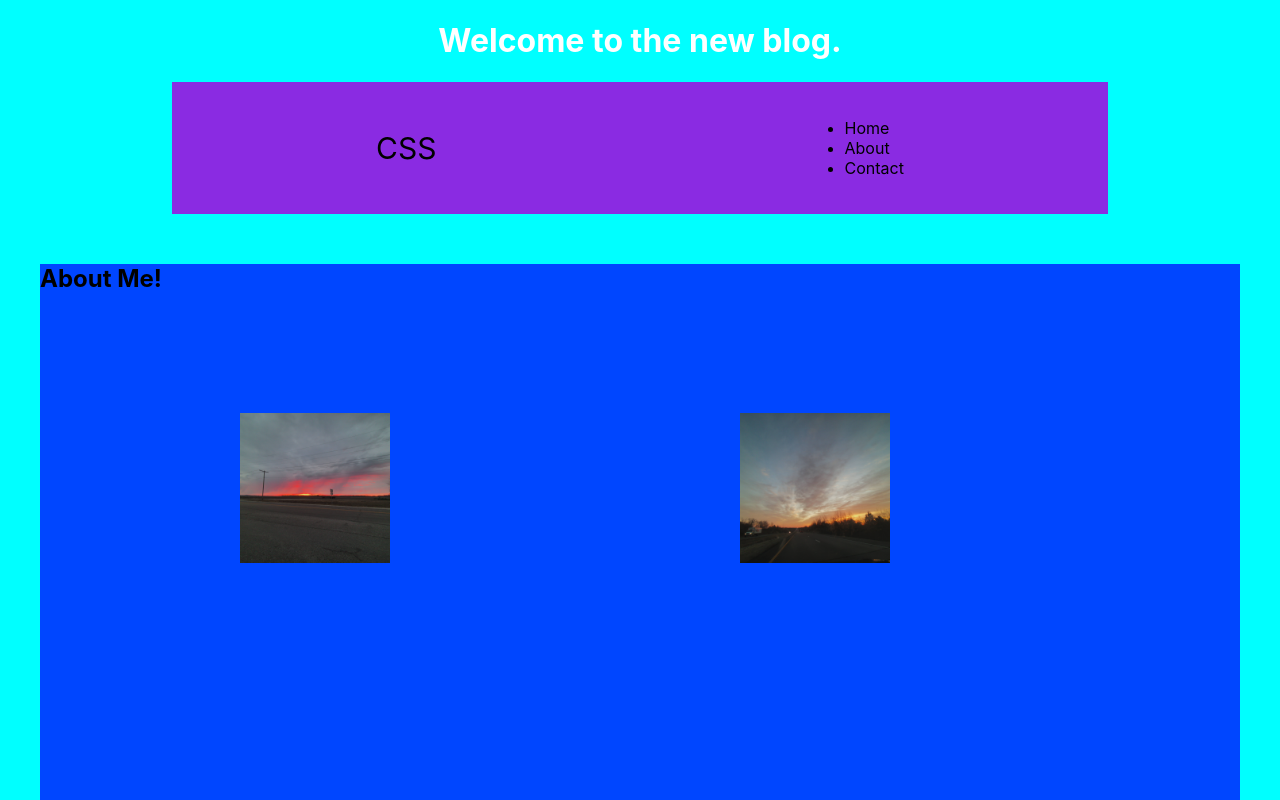
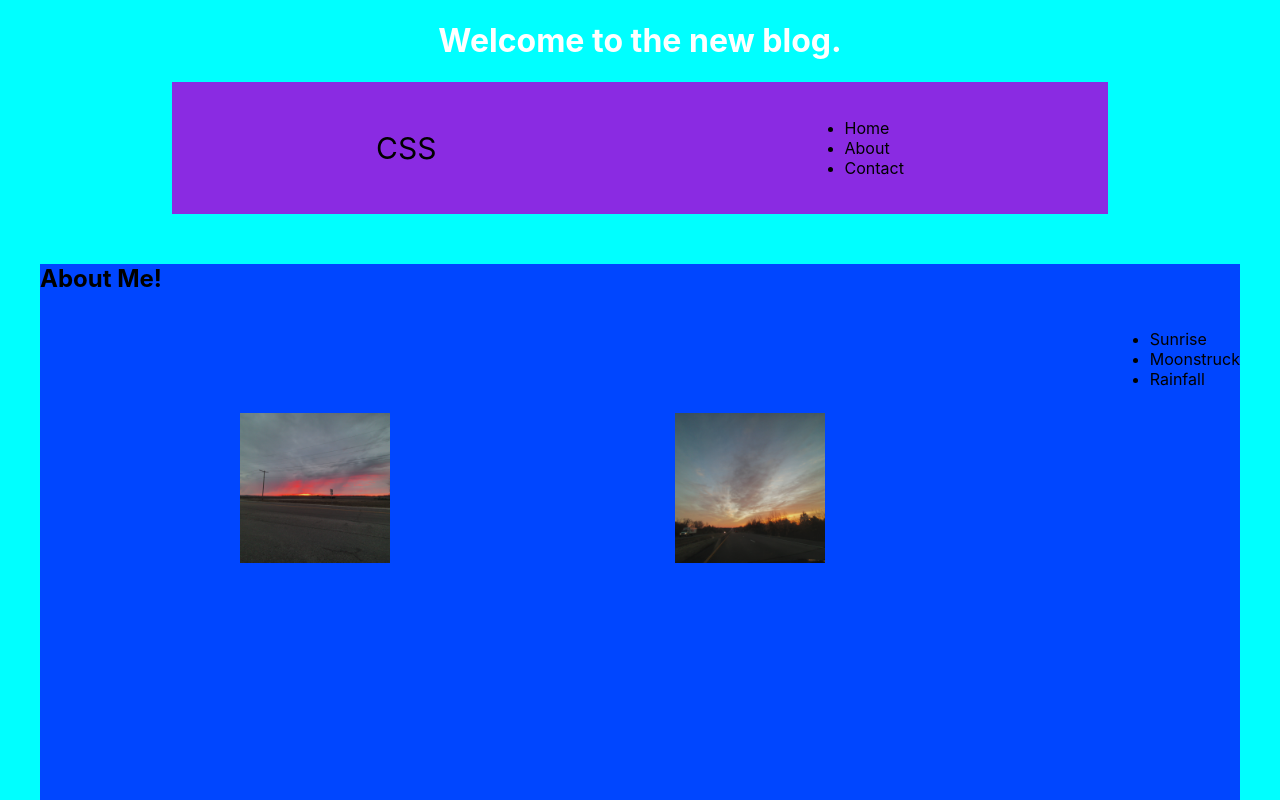
Before and after one commit to llcain/react-css, a React (Create React App) app: page / in a window 1280 px wide. Shown: the top 800 px of the page. Built offline with nearby package versions, Linux system fonts and the light colour scheme; no server answers.

Commit message:
Render books array in unordered list

```diff
--- a/src/components/About.js
+++ b/src/components/About.js
@@ -5,6 +5,7 @@ import Sunset2 from "../images/sunset2.jpg";
 class About extends React.Component {
 
     render() {
+        const books = ["Sunrise", "Moonstruck", "Rainfall"];
         return (
             <>
                 <section className='wrapper-container'>
@@ -18,6 +19,11 @@ class About extends React.Component {
                         <div className="right">
                         <img src={Sunset2} alt="Sunset 2"/>
                         </div>
+                        <ul>
+                            {books.map(item => (
+                                <li key={item}>{item}</li>
+                            ))}
+                        </ul>
                     </section>
                 </section>
             </>
```
